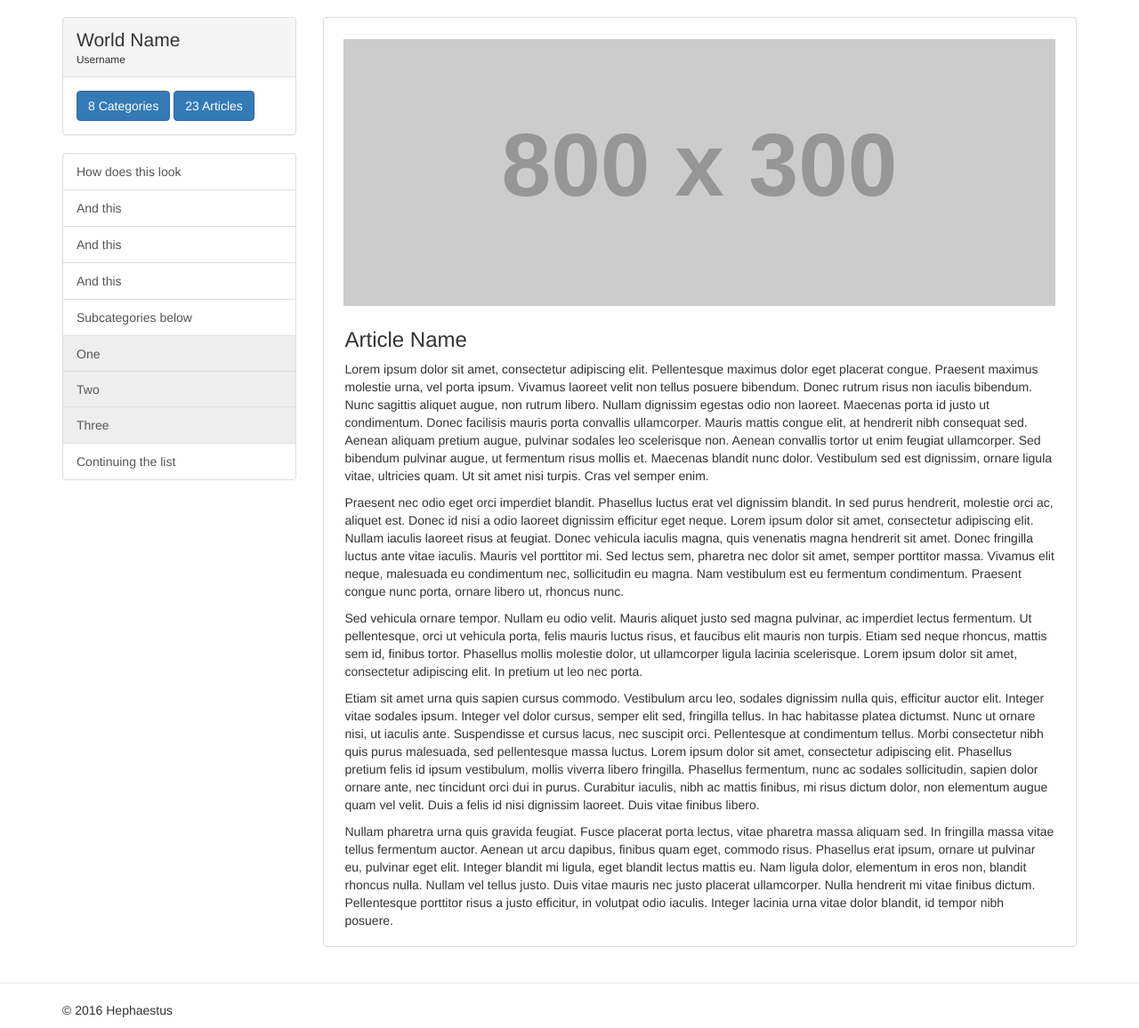
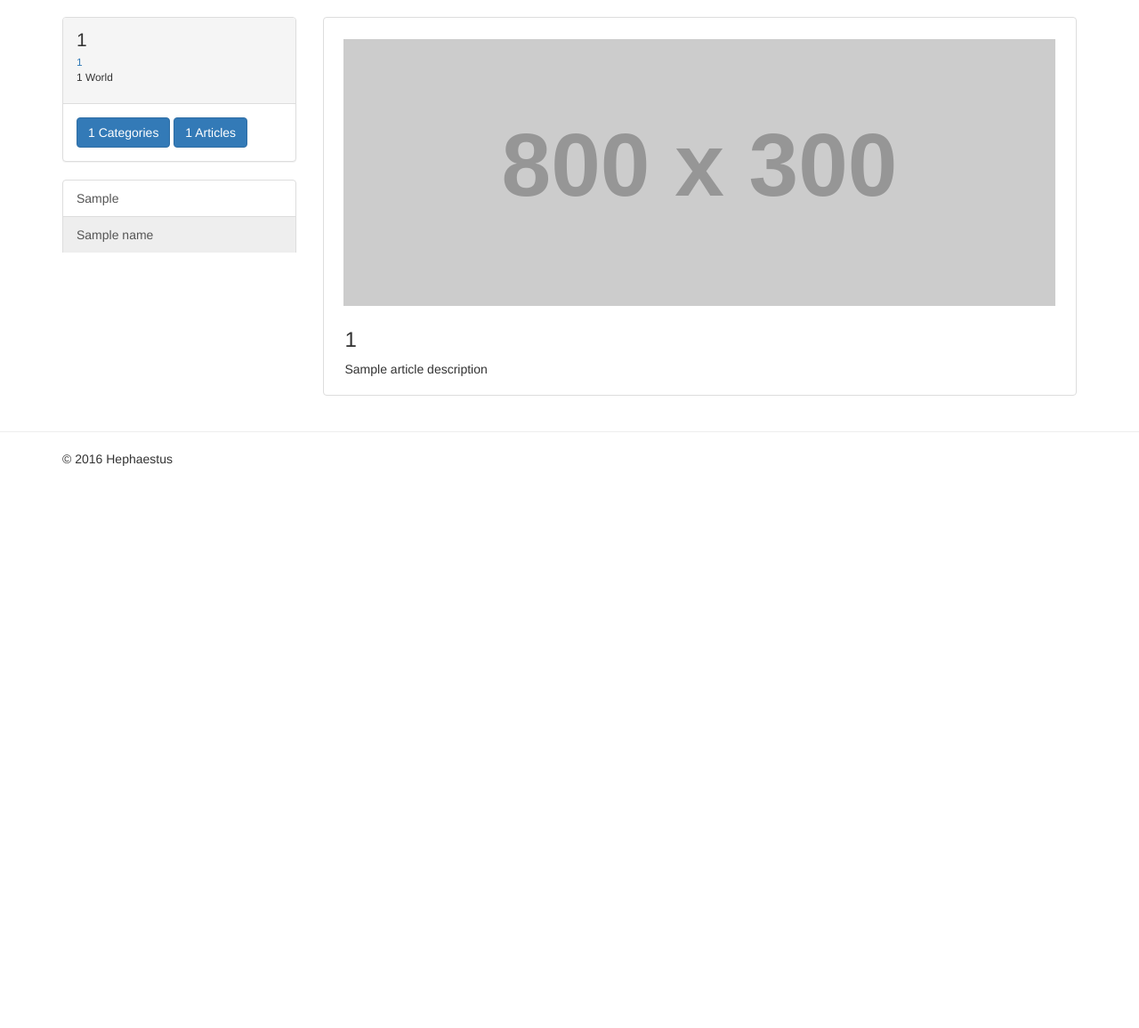
Before and after one commit to hrmay/hephaestus, a Flask app: template templates/article.html in a window 1280 px wide. Shown: the part 51-1207 px from the top of the page at 89% size. After the commit the page ends 575 px from the top, so only its background shows below. Run offline with Flask 2, Linux system fonts and the light colour scheme; the template is opened without the code that fills it: most values are stand-ins (such as "Sample title", 1, 10 or a date in 2020); grey boxes labelled with a size stand in for pictures from a placeholder-image service; some libraries are stand-ins or nearby versions.

Commit message:
edited database and displayed genre

```diff
--- a/server.py
+++ b/server.py
@@ -36,13 +36,18 @@ def mainIndex():
 def articletest():
      return render_template("article.html");
 
+#-------------------
+#  World Routes
+#-------------------
+
+#Grabs info for world to be displayed on sidebar of worlds and articles
 def worldinfo(worldid):
     conn = connectToDB()
     cur = conn.cursor()
 
     #grab world info
     try:
-        cur.execute("""SELECT world.Name, member.Username, COUNT(DISTINCT category.CategoryID), COUNT(DISTINCT article.ArticleID) FROM world JOIN member ON (world.CreatorID = member.UserID) JOIN category ON (world.WorldID = category.WorldID) JOIN article ON (world.WorldID = article.WorldID) WHERE world.WorldID = %s GROUP BY world.Name, member.Username;""", worldid)
+        cur.execute("""SELECT world.Name, member.Username, COUNT(DISTINCT category.CategoryID), COUNT(DISTINCT article.ArticleID), genre.Genre FROM world JOIN member ON (world.CreatorID = member.UserID) JOIN category ON (world.WorldID = category.WorldID) JOIN article ON (world.WorldID = article.WorldID) JOIN genre ON (world.WorldID = genre.WorldID) WHERE world.WorldID = %s AND genre.PrimaryGenre = True GROUP BY world.Name, member.Username, genre.Genre;""", worldid)
     except:
         print("ERROR executing SELECT")
         print(cur.mogrify("""SELECT world.Name, member.Username, COUNT(DISTINCT category.CategoryID), COUNT(DISTINCT article.ArticleID) FROM world JOIN member ON (world.CreatorID = member.UserID) JOIN category ON (world.WorldID = category.WorldID) JOIN article ON (world.WorldID = article.WorldID) WHERE world.WorldID = %s GROUP BY world.Name, member.Username;""", worldid))
@@ -75,6 +80,7 @@ def worldinfo(worldid):
     results = [world_results, ca_results];
     return results
 
+#Grabs the description of a world
 def worlddesc(worldid):
     conn = connectToDB()
     cur = conn.cursor()
@@ -89,44 +95,53 @@ def worlddesc(worldid):
 
 @app.route('/world/<worldid>')
 def world(worldid):
+    results = worldinfo(worldid)
 
+    description = worlddesc(worldid)
+
+    return render_template("world.html", world_info = results, world_description=description[0][0]);
+
+#-------------------
+#  End World
+#-------------------
+
+
+#-------------------
+#  Article Routes
+#-------------------
+
+#Grabs information to display an article
+def articledesc(worldid, categoryname, articlename):
     conn = connectToDB()
     cur = conn.cursor()
 
-    results = worldinfo(worldid)
+    #holds all of the query information; SELECT doesn't work without it
+    query = {'world': worldid, 'category': categoryname, 'article':articlename}
 
-#    try:
-#        cur.execute("""SELECT LongDesc FROM world WHERE WorldID = %s;""", worldid)
-#    except:
-#        print("ERROR executing SELECT")
+    try:
+        cur.execute("""SELECT article.Name, article.Body FROM article JOIN category ON (article.CategoryID = category.CategoryID) JOIN world ON (article.WorldID = world.WorldID) WHERE world.WorldID = %(world)s AND category.Name = %(category)s AND article.Name = %(article)s;""", query)
+    except:
+        print("ERROR executing SELECT")
+        print(cur.mogrify("""SELECT article.Name, article.Body FROM article JOIN category ON (article.CategoryID = category.CategoryID) JOIN world ON (article.WorldID = world.WorldID) WHERE world.WorldID = %s AND category.Name = %s AND article.Name = %s;"""))
 
-    description = worlddesc(worldid)
+    description = cur.fetchall()
 
-    #grab world info
-#    try:
-#        cur.execute("""SELECT world.Name, world.LongDesc, member.Username, COUNT(DISTINCT category.CategoryID), COUNT(DISTINCT article.ArticleID) FROM world JOIN member ON (world.CreatorID = member.UserID) JOIN category ON (world.WorldID = category.WorldID) JOIN article ON (world.WorldID = article.WorldID) WHERE world.WorldID = %s GROUP BY world.Name, world.LongDesc, member.Username;""", worldid)
-#    except:
-#        print("ERROR executing SELECT")
-#        print(cur.mogrify("""SELECT world.Name, world.LongDesc, member.Username, COUNT(DISTINCT category.CategoryID), COUNT(DISTINCT article.ArticleID) FROM world JOIN member ON (world.CreatorID = member.UserID) JOIN category ON (world.WorldID = category.WorldID) JOIN article ON (world.WorldID = article.WorldID) WHERE world.WorldID = %s GROUP BY world.Name, world.LongDesc, member.Username;""", worldid))
-#    results = cur.fetchall()
-#
-#    #grab category names
-#    try:
-#        cur.execute("""SELECT category.Name FROM category JOIN world ON (category.WorldID = world.WorldID) WHERE world.WorldID = %s;""", worldid)
-#    except:
-#        print("ERROR executing SELECT")
-#        print(cur.mogrify("""SELECT category.Name FROM category JOIN world ON (category.WorldID = world.WorldID) WHERE world.WorldID = %s;""", worldid))
+    return description
 
-    #grab article names
+@app.route('/world/<worldid>/<categoryname>/<articlename>')
+def article(worldid, categoryname, articlename):
+    world_results = worldinfo(worldid)
+    article_results = articledesc(worldid, categoryname, articlename)
 
+    return render_template("article.html", world_info = world_results, article_description = article_results);
 
-    return render_template("world.html", world_info = results, world_description=description[0][0]);
+#-------------------
+#  End Article
+#-------------------
 
-@app.route('/world/<worldID>/<articlename>')
-def article(worldid, articlename):
-    #world(worldid, False);
-
-    return render_template("article.html");
+#-------------------
+#  User Routes
+#-------------------
 
 @app.route('/user/<username>', methods=['GET'])
 def user(username):
@@ -150,6 +165,14 @@ def user(username):
 
     return render_template("user.html", user_info = results, color=color);
 
+#-------------------
+#  End User
+#-------------------
+
+
+#-------------------
+#  Signup Routes
+#-------------------
 @app.route('/signup')
 def signup():
     return render_template('signup.html')
@@ -199,6 +222,10 @@ def signup1():
         conn.commit()
 
     return render_template("signup.html");
+#-------------------
+#  End Signup
+#-------------------
+
 
 if __name__ == '__main__':
     app.run(host=os.getenv('IP', '0.0.0.0'), port=int(os.getenv('PORT', 8080)), debug = True)
--- a/templates/article.html
+++ b/templates/article.html
@@ -7,62 +7,20 @@ and the article content.
 3/16/16 Created
 ------------------------------------------------>
 
-{% extends "layout.html" %}
+{% extends "display.html" %}
 
-{% block content %}
-
-    <div class="container">
-
-        <div class="row">
-
-            <div class="col-md-3">
-                <div class="panel panel-default" id="world-summary">
-                    <div class="panel-heading">
-                        <p id="world-name" class="lead">World Name</p>
-                        <p id="world-creator" class="small">Username</p>
-                    </div>
-                    <div class="panel-body">
-                        <p class="btn btn-primary" id="world-categories">8 Categories</p>
-                        <p class="btn btn-primary" id="world-records">23 Articles</p>
-                    </div>
-                </div>
-
-                <div class="list-group" id="world-nav">
-                    <a class="list-group-item">How does this look</a>
-                    <a class="list-group-item">And this</a>
-                    <a class="list-group-item">And this</a>
-                    <a class="list-group-item">And this</a>
-                    <a class="list-group-item">Subcategories below</a>
-                        <div class="list-group sub-category">
-                            <a class="list-group-item">One</a>
-                            <a class="list-group-item">Two</a>
-                            <a class="list-group-item">Three</a>
-                        </div>
-                    <a class="list-group-item">Continuing the list</a>
-                </div>
-            </div>
-
+{% block stuff %}
 <div class="col-md-9">
 
     <div class="thumbnail">
         <img class="img-responsive" src="http://placehold.it/800x300" alt="" id="article-header">
         <div class="caption-full">
             <!--<h4 class="pull-right">Article Creator??</h4>-->
-                        <h3>Article Name</h3>
-                        <p>Lorem ipsum dolor sit amet, consectetur adipiscing elit. Pellentesque maximus dolor eget placerat congue. Praesent maximus molestie urna, vel porta ipsum. Vivamus laoreet velit non tellus posuere bibendum. Donec rutrum risus non iaculis bibendum. Nunc sagittis aliquet augue, non rutrum libero. Nullam dignissim egestas odio non laoreet. Maecenas porta id justo ut condimentum. Donec facilisis mauris porta convallis ullamcorper. Mauris mattis congue elit, at hendrerit nibh consequat sed. Aenean aliquam pretium augue, pulvinar sodales leo scelerisque non. Aenean convallis tortor ut enim feugiat ullamcorper. Sed bibendum pulvinar augue, ut fermentum risus mollis et. Maecenas blandit nunc dolor. Vestibulum sed est dignissim, ornare ligula vitae, ultricies quam. Ut sit amet nisi turpis. Cras vel semper enim.</p>
-                        <p>Praesent nec odio eget orci imperdiet blandit. Phasellus luctus erat vel dignissim blandit. In sed purus hendrerit, molestie orci ac, aliquet est. Donec id nisi a odio laoreet dignissim efficitur eget neque. Lorem ipsum dolor sit amet, consectetur adipiscing elit. Nullam iaculis laoreet risus at feugiat. Donec vehicula iaculis magna, quis venenatis magna hendrerit sit amet. Donec fringilla luctus ante vitae iaculis. Mauris vel porttitor mi. Sed lectus sem, pharetra nec dolor sit amet, semper porttitor massa. Vivamus elit neque, malesuada eu condimentum nec, sollicitudin eu magna. Nam vestibulum est eu fermentum condimentum. Praesent congue nunc porta, ornare libero ut, rhoncus nunc.</p>
-                        <p>Sed vehicula ornare tempor. Nullam eu odio velit. Mauris aliquet justo sed magna pulvinar, ac imperdiet lectus fermentum. Ut pellentesque, orci ut vehicula porta, felis mauris luctus risus, et faucibus elit mauris non turpis. Etiam sed neque rhoncus, mattis sem id, finibus tortor. Phasellus mollis molestie dolor, ut ullamcorper ligula lacinia scelerisque. Lorem ipsum dolor sit amet, consectetur adipiscing elit. In pretium ut leo nec porta.</p>
-                        <p>Etiam sit amet urna quis sapien cursus commodo. Vestibulum arcu leo, sodales dignissim nulla quis, efficitur auctor elit. Integer vitae sodales ipsum. Integer vel dolor cursus, semper elit sed, fringilla tellus. In hac habitasse platea dictumst. Nunc ut ornare nisi, ut iaculis ante. Suspendisse et cursus lacus, nec suscipit orci. Pellentesque at condimentum tellus. Morbi consectetur nibh quis purus malesuada, sed pellentesque massa luctus. Lorem ipsum dolor sit amet, consectetur adipiscing elit. Phasellus pretium felis id ipsum vestibulum, mollis viverra libero fringilla. Phasellus fermentum, nunc ac sodales sollicitudin, sapien dolor ornare ante, nec tincidunt orci dui in purus. Curabitur iaculis, nibh ac mattis finibus, mi risus dictum dolor, non elementum augue quam vel velit. Duis a felis id nisi dignissim laoreet. Duis vitae finibus libero.</p>
-                        <p>Nullam pharetra urna quis gravida feugiat. Fusce placerat porta lectus, vitae pharetra massa aliquam sed. In fringilla massa vitae tellus fermentum auctor. Aenean ut arcu dapibus, finibus quam eget, commodo risus. Phasellus erat ipsum, ornare ut pulvinar eu, pulvinar eget elit. Integer blandit mi ligula, eget blandit lectus mattis eu. Nam ligula dolor, elementum in eros non, blandit rhoncus nulla. Nullam vel tellus justo. Duis vitae mauris nec justo placerat ullamcorper. Nulla hendrerit mi vitae finibus dictum. Pellentesque porttitor risus a justo efficitur, in volutpat odio iaculis. Integer lacinia urna vitae dolor blandit, id tempor nibh posuere.</p>
+            <h3>{{article_description[0][0]}}</h3>
+            <p>{{article_description[0][1]}}</p>
         </div>
 
     </div>
 
 </div>
-
-        </div>
-
-    </div>
-    <!-- /.container -->
-
 {% endblock %}
--- a/templates/display.html
+++ b/templates/display.html
@@ -21,6 +21,7 @@ and the article content.
                         <p id="world-name" class="lead">{{world_info[0][0][0]}}</p>
                         <!--p id="world-creator" class="small">{{world_info[0][0][1]}}</p-->
                         <a href="/user/{{world_info[0][0][1]}}" class="small">{{world_info[0][0][1]}}</a>
+                        <p id="world-genre-primary" class="small">{{world_info[0][0][4]}} World</p>
                     </div>
                     <div class="panel-body">
                         <p class="btn btn-primary" id="world-categories">{{world_info[0][0][2]}} Categories</p>
--- a/templates/layout.html
+++ b/templates/layout.html
@@ -23,10 +23,10 @@ Contains the website navigation and footer.
     <script src="//code.jquery.com/jquery-migrate-1.2.1.min.js"></script>
 
     <!-- Bootstrap Core CSS -->
-    <link href="../static/css/bootstrap.min.css" rel="stylesheet">
+    <link href="{{ url_for('static', filename='css/bootstrap.min.css') }}" rel="stylesheet">
 
     <!-- Custom CSS -->
-    <link href="../static/css/style.css" rel="stylesheet">
+    <link href="{{ url_for('static', filename='css/style.css') }}" rel="stylesheet">
 
     <!-- Slick Carousel -->
     <link rel="stylesheet" type="text/css" href="//cdn.jsdelivr.net/jquery.slick/1.5.9/slick.css"/>
```
Also changed, not shown: heph.sql (+16 -2 lines). Lines whose indentation alone changed are shown as unchanged.
